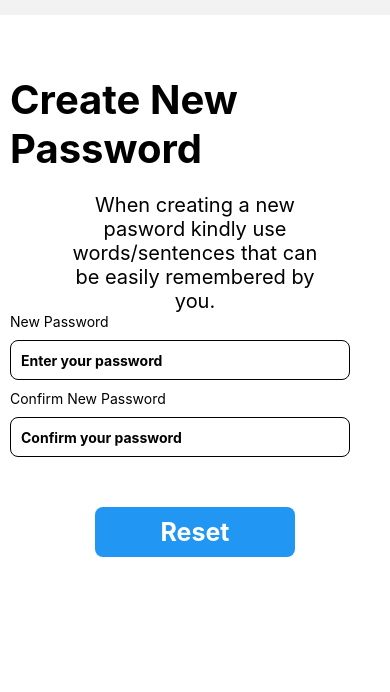
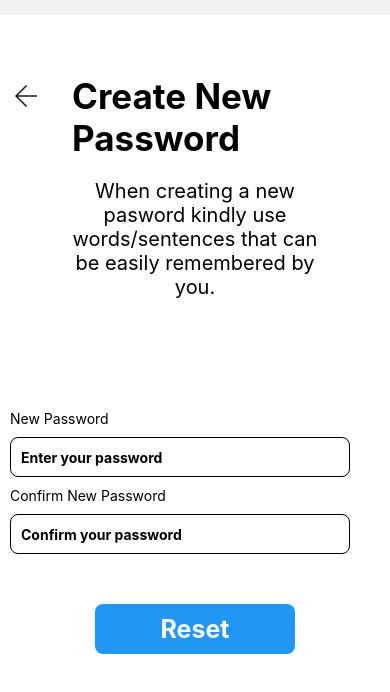
Before and after one commit to PayVerveFintech/PayVerveMobileApp, a React Native app: screen /CreateNewPW in a window 390 px wide. Shown: the top 692 px of the page. Built offline with nearby package versions, Linux system fonts and the light colour scheme.

Commit message:
New commit

```diff
--- a/src/screens/CreateNewPW.js
+++ b/src/screens/CreateNewPW.js
@@ -1,37 +1,65 @@
-import { View, Text, TextInput, TouchableOpacity } from "react-native";
+import { View, Text, TextInput, TouchableOpacity, Image } from "react-native";
 import { styles } from "../styles/styles";
+import { useState } from "react";
 
 const CreateNewPW = ({navigation}) => {
+
+    const [password, onChangePassword] = useState('');
+    const [confirmPSW, onChangeConfirmPSW] = useState('');
+
     return (
         <View style={styles.container}>
-            <Text style={styles.header_Text_1}>
-                Create New Password
-            </Text>
+            <View style={{flexDirection: 'row'}}>
+                <TouchableOpacity
+                    style={{
+                        paddingTop: 60,
+                        paddingLeft: 5
+                    }}
+                    onPress={() => navigation.goBack()}
+                >
+                    <Image
+                        source={require('../../assets/backVector.png')}
+                    />
+                </TouchableOpacity>
+                <Text style={
+                    {
+                        fontSize: 35,
+                        paddingTop: 50,
+                        paddingLeft: 35,
+                        alignSelf: 'center',
+                        fontWeight: 'bold'
+                    }
+                }>
+                    Create New Password
+                </Text>
+
+            </View>
 
             <Text style={styles.header_Text_2}>
                 When creating a new pasword kindly use words/sentences that can be easily remembered by you.
             </Text>
 
-            <Text>
+            <Text style={{marginTop: '30%'}}>
                 New Password
             </Text>
             <TextInput
-                value=""
-                onChangeText={(text) => console.log(text)}
+                value={password}
                 secureTextEntry={true}
                 placeholder="Enter your password"
                 style={styles.textInput}
+                onChangeText={onChangePassword}
             />
 
             <Text>
                 Confirm New Password
             </Text>
             <TextInput
-                value=""
+                value={confirmPSW}
                 // onSubmitEditing={()=> navigation.navigate('SignUp')} // Go to Sign Up page after confirmation
                 placeholder="Confirm your password"
                 secureTextEntry
                 style={styles.textInput}
+                onChangeText={onChangeConfirmPSW}
             />
 
             <TouchableOpacity
--- a/src/screens/EmailConfirmation.js
+++ b/src/screens/EmailConfirmation.js
@@ -1,14 +1,35 @@
-import { View, Text, TextInput, TouchableOpacity } from "react-native";
+import { View, Text, TextInput, TouchableOpacity, Image } from "react-native";
 import { styles } from "../styles/styles";
 import SignUp1 from './SignUp1'
 
 const EmailConfirmation = ({ email, navigation }) => {
     return (
         <View style={styles.container}>
-            <Text style={styles.header_Text_1}>
-                Confirm Email Address
-            </Text>
+            <View style={{flexDirection: 'row'}}>
+                <TouchableOpacity
+                    style={{
+                        paddingTop: 60,
+                        paddingLeft: 5
+                    }}
+                    onPress={() => navigation.goBack()}
+                >
+                    <Image
+                        source={require('../../assets/backVector.png')}
+                    />
+                </TouchableOpacity>
+                <Text style={
+                    {
+                        fontSize: 35,
+                        paddingTop: 50,
+                        paddingLeft: 35,
+                        alignSelf: 'center',
+                        fontWeight: 'bold'
+                    }
+                }>
+                    Confirm Email Address
+                </Text>
 
+            </View>
             <Text style={styles.header_Text_2}>
                 A confirmation code as been sent to the email below
             </Text>
--- a/src/screens/KYCVerification3.js
+++ b/src/screens/KYCVerification3.js
@@ -47,7 +47,7 @@ const KYCVerification3 = ({navigation}) => {
 
             <TouchableOpacity
                 style={styles.signupButton}
-                onPress={() => navigation.navigate('Login')}
+                onPress={() => navigation.navigate('VerificationCode')}
             >
                 <Text style={styles.touchableOpacityText}>
                     Login
--- a/src/screens/VerificationCode.js
+++ b/src/screens/VerificationCode.js
@@ -1,20 +1,42 @@
 import React from 'react';
-import { View, Text, TextInput, TouchableOpacity } from 'react-native';
+import { View, Text, TextInput, TouchableOpacity, Image } from 'react-native';
 import { styles } from '../styles/styles';
 
 const VerificationCode = ({verifyCode, navigation}) => {
     return (
         <View style={styles.container}>
-            <Text style={styles.header_Text_1}>
-                Verification Code
-            </Text>
+            <View style={{flexDirection: 'row'}}>
+                <TouchableOpacity
+                    style={{
+                        paddingTop: 60,
+                        paddingLeft: 5
+                    }}
+                    onPress={() => navigation.goBack()}
+                >
+                    <Image
+                        source={require('../../assets/backVector.png')}
+                    />
+                </TouchableOpacity>
+                <Text style={
+                    {
+                        fontSize: 35,
+                        paddingTop: 50,
+                        paddingLeft: 50,
+                        alignSelf: 'center',
+                        fontWeight: 'bold'
+                    }
+                }>
+                    Verification Code
+                </Text>
+
+            </View>
 
             <Text style={styles.header_Text_2}>
                 A verification code as been sent to the email below
             </Text>
             <Text>{}</Text>
 
-            <Text>
+            <Text style={{marginTop: '25%'}}>
                 Verification Code
             </Text>
 
@@ -29,6 +51,7 @@ const VerificationCode = ({verifyCode, navigation}) => {
                 style={styles.signupButton}
                 onPress={() => navigation.navigate('CreateNewPW')}
             >
+
                 <Text style={styles.touchableOpacityText}> Next </Text>
             </TouchableOpacity>
 
```
